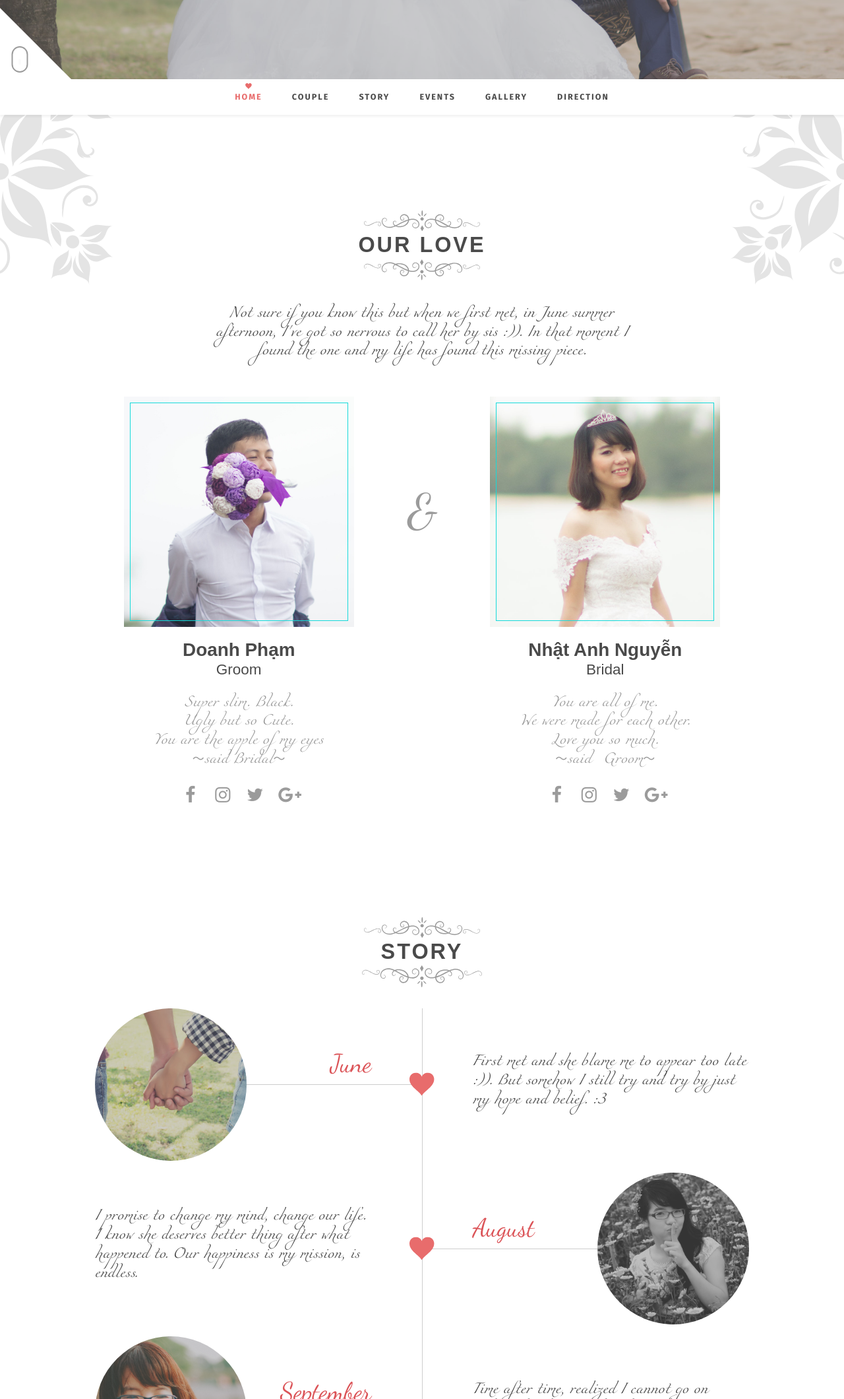
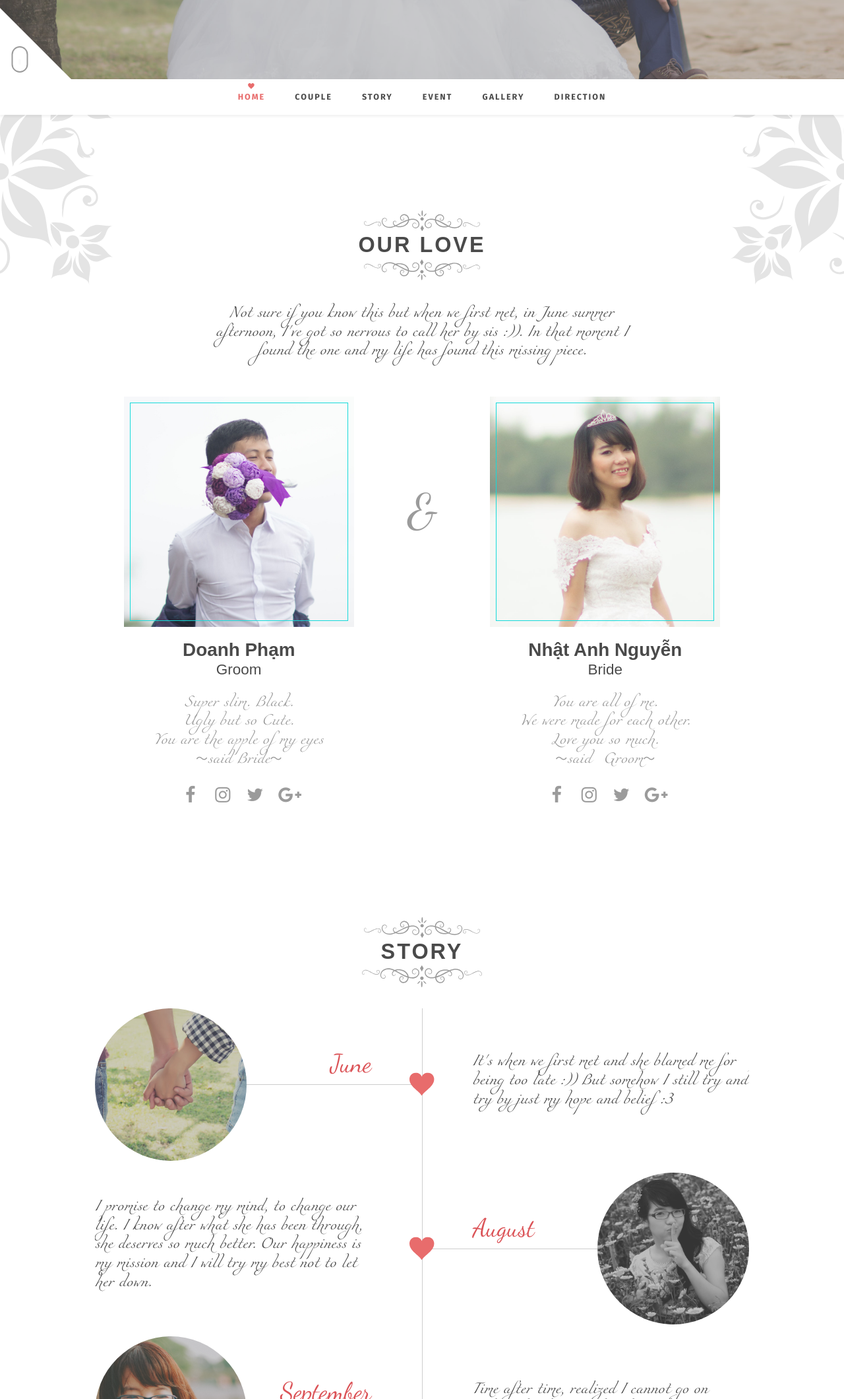
Before and after one commit to dona-home/dona-home.github.io, a plain HTML site: page index.html in a window 1280 px wide. Shown: the part 680-2800 px from the top of the page at 66% size. Drawn offline with Linux system fonts and the light colour scheme; some packages are replaced by stand-ins of ours; a web font is replaced by a local one.

Commit message:
Update index.html

```diff
--- a/index.html
+++ b/index.html
@@ -61,7 +61,7 @@
                 <li><a class="scroll-link" href="#hero">Home</a></li>
                 <li><a class="scroll-link" href="#couple">Couple</a></li>
                 <li><a class="scroll-link" href="#story">Story</a></li>
-                <li><a class="scroll-link" href="#events">Events</a></li>
+                <li><a class="scroll-link" href="#events">Event</a></li>
                 <li><a class="scroll-link" href="#gallery">Gallery</a></li>
                 <li><a class="scroll-link" href="#direction">Direction</a></li>
             </ul>
@@ -82,7 +82,7 @@
                 <h4>Groom</h4>
                 <p>Super slim. Black. <br>Ugly but so Cute.
                 <br>You are the apple of my eyes
-                <br>〜said Bridal〜</p>
+                <br>〜said Bride〜</p>
                 <ul class="social">
                     <li><a href="https://fb.com/pvdoanh"><i class="fa fa-facebook"></i></a></li>
                     <li><a href="#"><i class="fa fa-instagram"></i></a></li>
@@ -95,7 +95,7 @@
                     <img src="images/na.jpg" alt="">
                 </div>
                 <h3>Nhật Anh Nguyễn</h3>
-                <h4>Bridal</h4>
+                <h4>Bride</h4>
                 <p>You are all of me.
                 <br>We were made for each other.
                 <br>Love you so much.
@@ -123,7 +123,7 @@
                     <path d="M27.6617245,0 C23.6258225,0 20.1656768,2.45818023 18.6933857,5.95832977 C17.2210947,2.45818023 13.760949,0 9.72542087,0 C4.68979662,0 0.54809007,3.82653606 0.0500982738,8.73093275 C0.0168240472,9.05769313 0,9.38968766 0,9.72542087 C0,21.5418839 14.5015809,27.1188686 18.6933857,35 C22.8851906,27.1192424 37.3867715,21.5422577 37.3867715,9.72542087 C37.3867715,9.38968766 37.3699474,9.05769313 37.3366732,8.73093275 C36.8383076,3.82653606 32.6969749,0 27.6617245,0 Z"></path>
                 </svg>
                 <div class="desc animation-chain" data-animation="fadeIn">
-                    <p>First met and she blame me to appear too late :)). But somehow I still try and try by just my hope and belief. :3</p>
+                    <p>It's when we first met and she blamed me for being too late :)) But somehow I still try and try by just my hope and belief :3</p>
                 </div>
             </li>
             <li class="flex-responsive">
@@ -137,8 +137,7 @@
                     <path d="M27.6617245,0 C23.6258225,0 20.1656768,2.45818023 18.6933857,5.95832977 C17.2210947,2.45818023 13.760949,0 9.72542087,0 C4.68979662,0 0.54809007,3.82653606 0.0500982738,8.73093275 C0.0168240472,9.05769313 0,9.38968766 0,9.72542087 C0,21.5418839 14.5015809,27.1188686 18.6933857,35 C22.8851906,27.1192424 37.3867715,21.5422577 37.3867715,9.72542087 C37.3867715,9.38968766 37.3699474,9.05769313 37.3366732,8.73093275 C36.8383076,3.82653606 32.6969749,0 27.6617245,0 Z"></path>
                 </svg>
                 <div class="desc animation-chain" data-animation="fadeIn">
-                    <p>I promise to change my mind, change our life.
-                    I know she deserves better thing after what happened to. Our happiness is my mission, is endless.</p>
+                    <p>I promise to change my mind, to change our life. I know after what she has been through, she deserves so much better. Our happiness is my mission and I will try my best not to let her down.</p>
                 </div>
             </li>
             <li class="flex-responsive">
@@ -180,7 +179,7 @@
         <div class="countdown-area" data-final-date="2016/12/18 09:59:59" data-after-countdown="Thank you for attending our wedding!"></div>
     </div>
     <section id="events" class="section-events">
-        <h2>Events</h2>
+        <h2>Event</h2>
         <div class="section-intro">
             <p>We are waiting for it!</p>
         </div>
@@ -290,7 +289,7 @@
                     <div class="map" id="map-groom"></div>
                 </div>
                 <div class="col-md-6">
-                    <h3>Bridal's house</h3>
+                    <h3>Bride's house</h3>
                     <div class="map" id="map-bridal"></div>
                 </div>
             </div>
```
